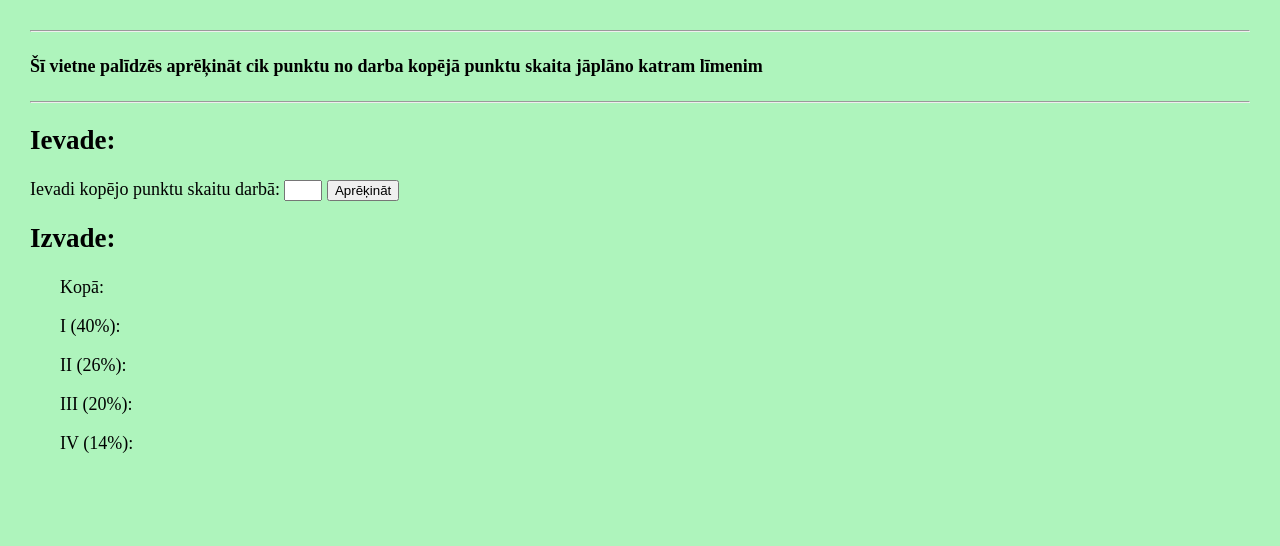
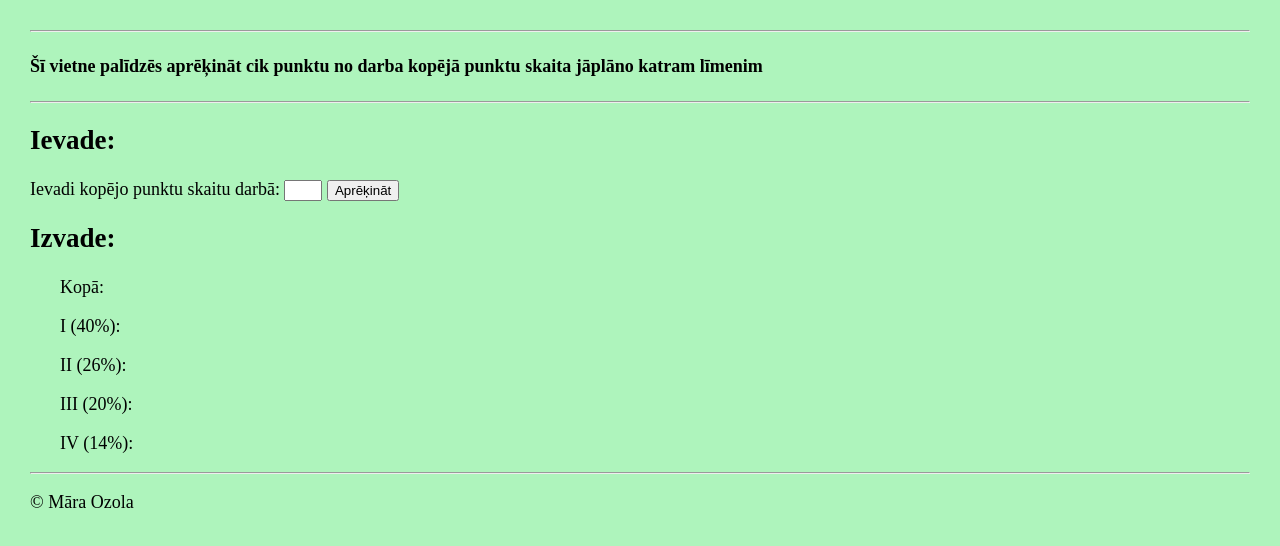
Before and after one commit to skmara2/sv, a plain HTML site: page index.html in a window 1280 px wide. Drawn offline with Linux system fonts and the light colour scheme.

Commit message:
Update index.html

```diff
--- a/index.html
+++ b/index.html
@@ -23,7 +23,8 @@
 <p id="4">IV (14%):</p>
     </div>
 <div id="izvade"></div>
-
+<hr>
+<p>© Māra Ozola</p>
 
 <script src="script.js">
 </script>
```
